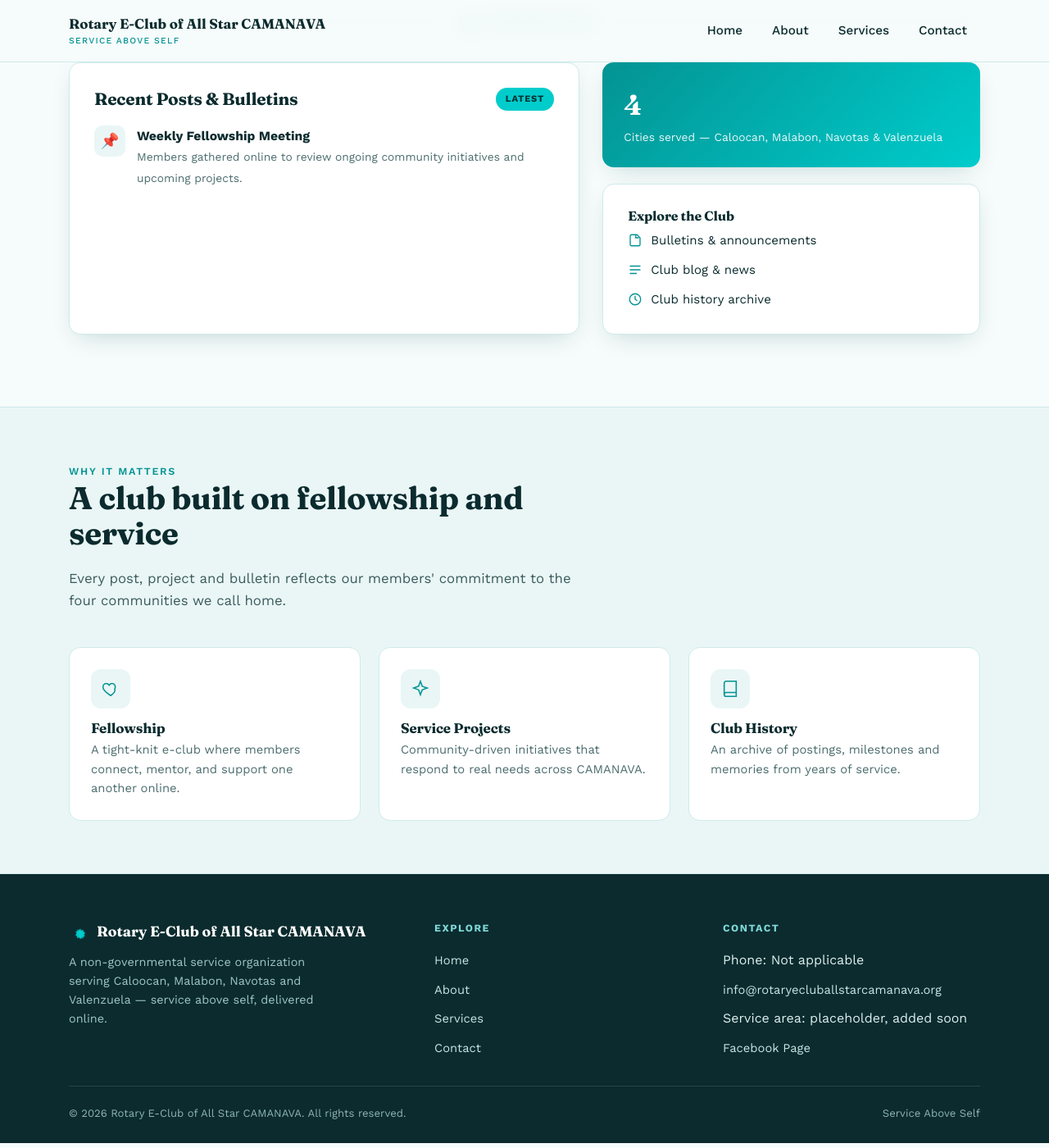
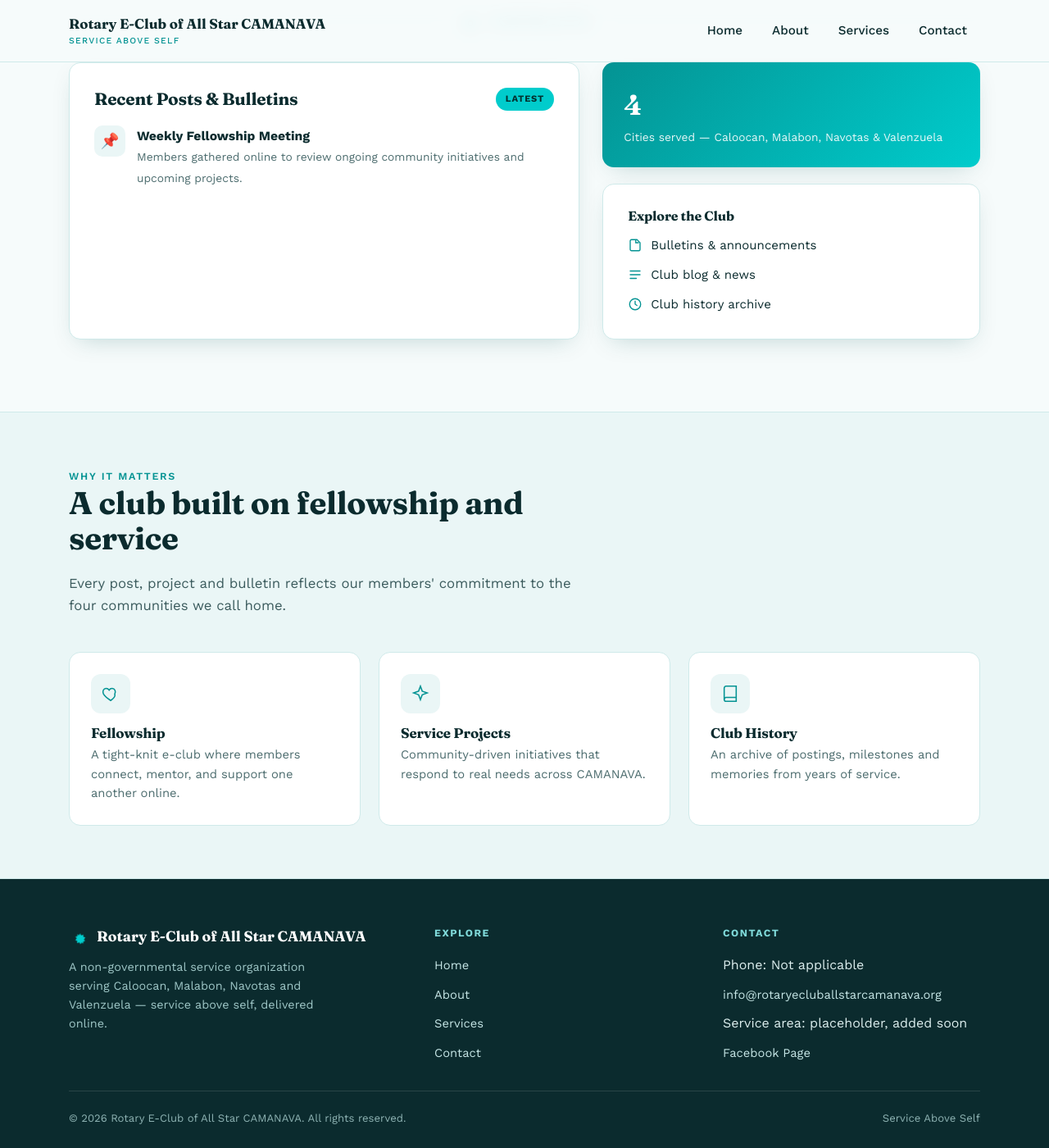
Before and after one commit to allstarcamanava/allstarcamanava.github.io, a Jekyll site: the page built from index.html, in a window 1280 px wide and 1400 px high, scrolled down 868 px. Shown: the whole window at 82% size. Built offline with Jekyll 4.4.1, drawn with Linux system fonts in a browser that asks for light colours.

Commit message:
Add margin to explore-title class in CSS

```diff
--- a/assets/css/style.css
+++ b/assets/css/style.css
@@ -642,6 +642,10 @@ section.block.tight {
   opacity: .9;
 }
 
+.explore-title {
+  margin-bottom: 14px;
+}
+
 .mini-list {
   list-style: none;
   margin: 0;
```
